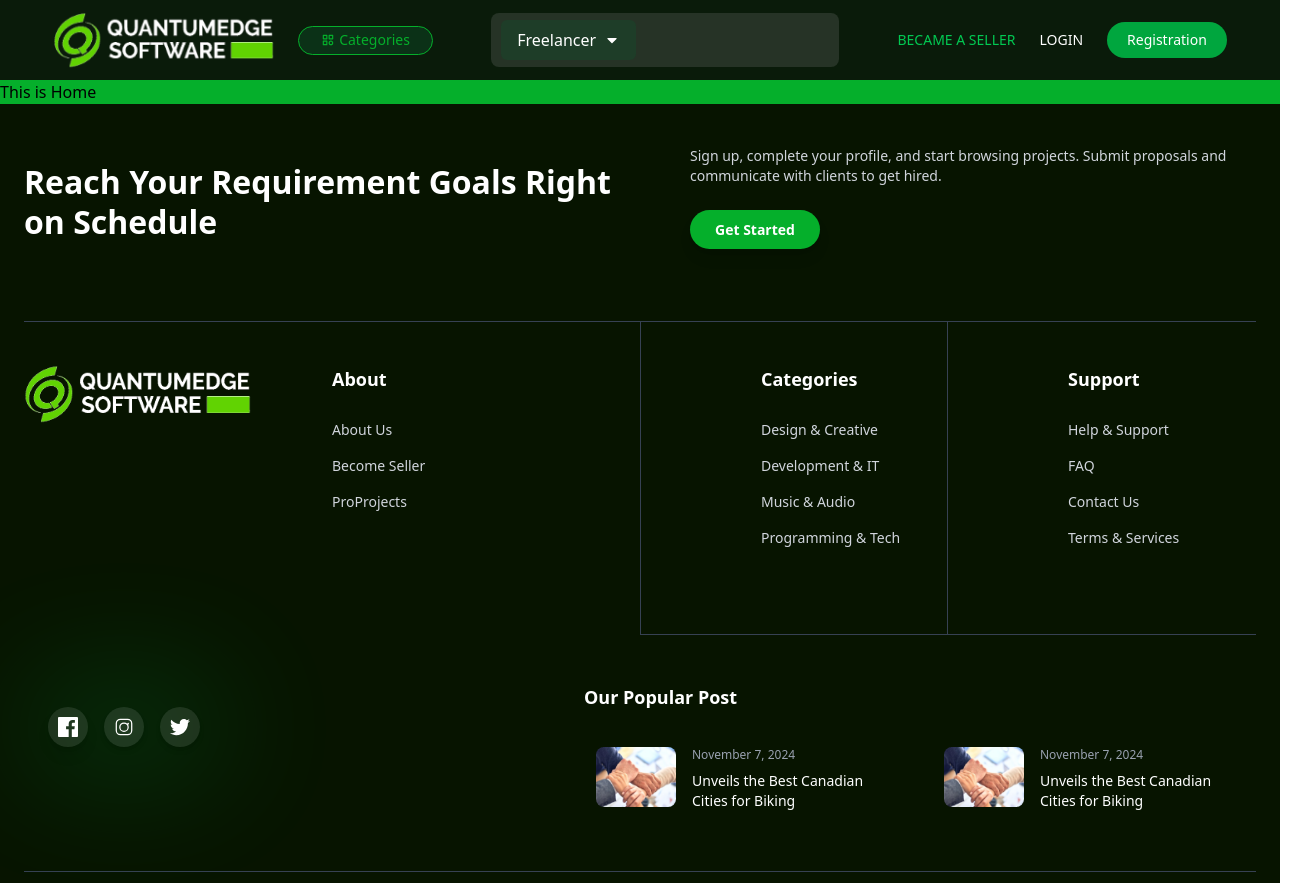
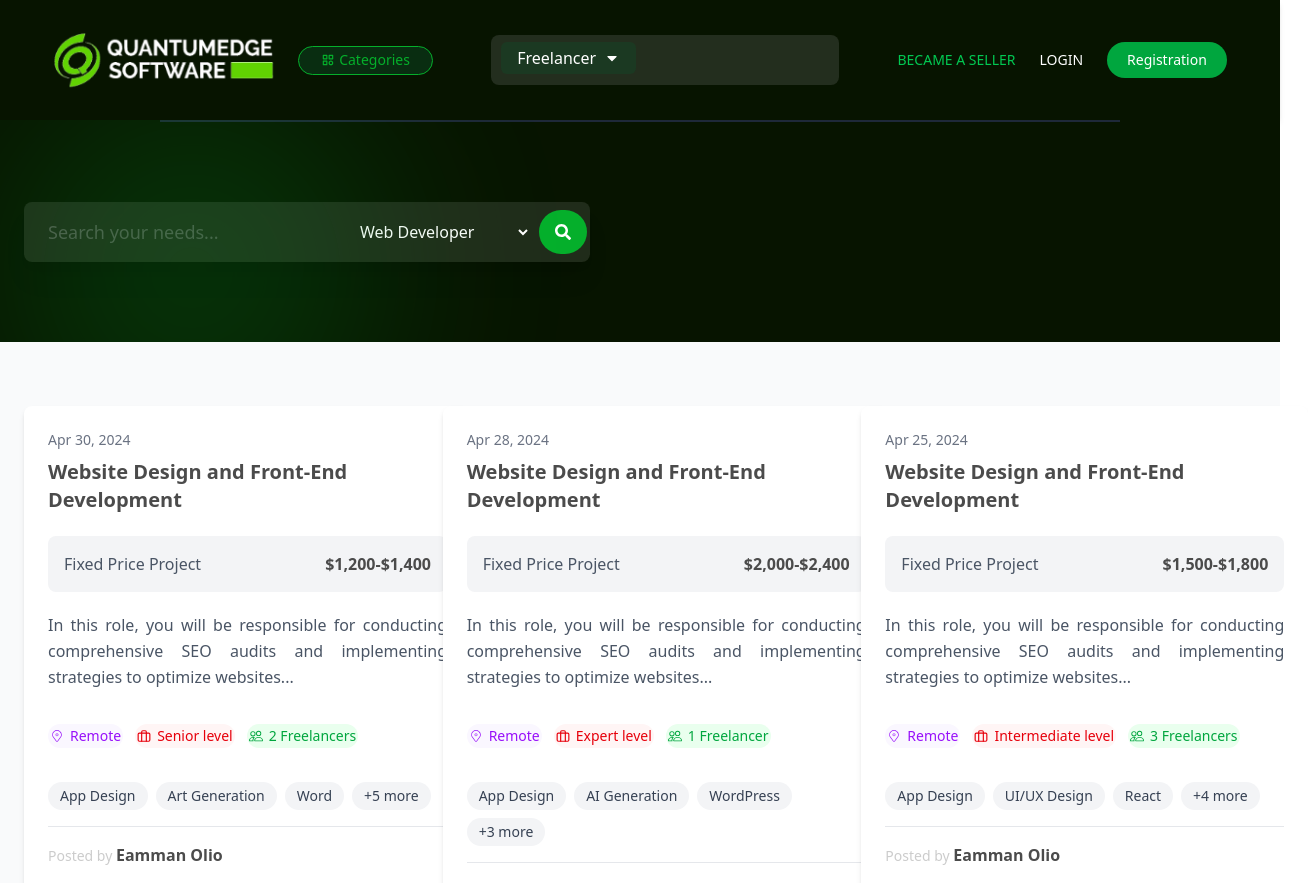
Before and after one commit to jibon49/quantum-edge, a React (Vite) app: page / in a window 1280 px wide. Shown: the top 883 px of the page, 1308 px wide, since content can reach past the window. Built offline with nearby package versions, Linux system fonts and the light colour scheme.

Commit message:
Enhance Home and Navbar components; add service cards data and improve Navbar styling

```diff
--- a/src/Pages/Home/Home.jsx
+++ b/src/Pages/Home/Home.jsx
@@ -1,8 +1,194 @@
+
+import { useState } from "react";
+import { FaSearch, FaStar, FaHeart, FaBookmark, FaBriefcase } from "react-icons/fa";
+import { CiLocationOn } from "react-icons/ci";
+import { FiBriefcase } from "react-icons/fi";
+import { BsPeople } from "react-icons/bs";
 
 const Home = () => {
+  const [searchQuery, setSearchQuery] = useState("");
+
+  // JSON data for service cards
+  const serviceCards = [
+    {
+      id: 1,
+      date: "Apr 30, 2024",
+      title: "Website Design and Front-End Development",
+      priceRange: "$1,200-$1,400",
+      description: "In this role, you will be responsible for conducting comprehensive SEO audits and implementing strategies to optimize websites...",
+      remote: true,
+      experienceLevel: "Senior level",
+      freelancerCount: 2,
+      skills: ["App Design", "Art Generation", "Word"],
+      moreSkillsCount: 5,
+      postedBy: "Eamman Olio",
+    },
+    {
+      id: 2,
+      date: "Apr 28, 2024",
+      title: "Website Design and Front-End Development",
+      priceRange: "$2,000-$2,400",
+      description: "In this role, you will be responsible for conducting comprehensive SEO audits and implementing strategies to optimize websites...",
+      remote: true,
+      experienceLevel: "Expert level",
+      freelancerCount: 1,
+      skills: ["App Design", "AI Generation", "WordPress"],
+      moreSkillsCount: 3,
+      postedBy: "Eamman Olio",
+    },
+    {
+      id: 3,
+      date: "Apr 25, 2024",
+      title: "Website Design and Front-End Development",
+      priceRange: "$1,500-$1,800",
+      description: "In this role, you will be responsible for conducting comprehensive SEO audits and implementing strategies to optimize websites...",
+      remote: true,
+      experienceLevel: "Intermediate level",
+      freelancerCount: 3,
+      skills: ["App Design", "UI/UX Design", "React"],
+      moreSkillsCount: 4,
+      postedBy: "Eamman Olio",
+    },
+    {
+      id: 4,
+      date: "Apr 22, 2024",
+      title: "Website Design and Front-End Development",
+      priceRange: "$1,800-$2,200",
+      description: "In this role, you will be responsible for conducting comprehensive SEO audits and implementing strategies to optimize websites...",
+      remote: true,
+      experienceLevel: "Senior level",
+      freelancerCount: 1,
+      skills: ["App Design", "Mobile App", "Flutter"],
+      moreSkillsCount: 6,
+      postedBy: "Eamman Olio",
+    },
+    {
+      id: 5,
+      date: "Apr 20, 2024",
+      title: "Website Design and Front-End Development",
+      priceRange: "$2,200-$2,600",
+      description: "In this role, you will be responsible for conducting comprehensive SEO audits and implementing strategies to optimize websites...",
+      remote: true,
+      experienceLevel: "Expert level",
+      freelancerCount: 2,
+      skills: ["App Design", "Backend", "Node.js"],
+      moreSkillsCount: 7,
+      postedBy: "Eamman Olio",
+    }
+  ];
+
   return (
-    <div className="bg-primary">This is Home</div>
-  )
-}
+    <div className="min-h-screen ">
+      {/* Hero Section */}
+      <section className="bg-[#071400] relative overflow-hidden">
+        <hr className="border-t border-gray-800 mx-[160px] border-1" />
+        {/* Background glow effects */}
+        <div className="absolute -top-10 left-0 w-96 h-96 bg-primary rounded-full blur-[100px] opacity-20 z-100"></div>
 
-export default Home
+        <div className="container mx-auto px-6 py-20 relative  flex items-start">
+          <div className="text-center text-white">
+            {/* Search Bar */}
+            <div className="lg:w-[566px] mx-auto relative bg-[#202C1A] rounded-lg">
+              <div className="flex rounded-lg shadow-xl overflow-hidden">
+                <input
+                  type="text"
+                  placeholder="Search your needs..."
+                  className="flex-1 px-6 py-4 text-[#888888] text-lg outline-none"
+                  value={searchQuery}
+                  onChange={(e) => setSearchQuery(e.target.value)}
+                />
+                <select className="px-6 py-4 text-white outline-none">
+                  <option className="text-black">Web Developer</option>
+                  <option className="text-black">Mobile App</option>
+                  <option className="text-black">UI/UX Design</option>
+                  <option className="text-black">Digital Marketing</option>
+                </select>
+                <button className="bg-primary rounded-full hover:bg-green-600 px-4 py-1 text-white font-semibold transition m-2">
+                  <FaSearch />
+                </button>
+              </div>
+            </div>
+          </div>
+        </div>
+      </section>
+
+      {/* Search Results Section */}
+      <section className="py-16 bg-gray-50">
+        <div className="container mx-auto px-6">
+
+          {/* Service Cards Grid */}
+          <div className="grid grid-cols-1 md:grid-cols-2 lg:grid-cols-3 gap-6">
+            {serviceCards.map((card) => (
+              <div key={card.id} className="bg-white h-[592px] w-[447px] rounded-lg shadow-md p-6 hover:shadow-lg transition">
+                <div className="text-sm text-gray-500 mb-2">{card.date}</div>
+
+                <h3 className="text-xl font-semibold text-[#4B4B4B] mb-[22px]">
+                  {card.title}
+                </h3>
+
+                <div className="bg-gray-100 rounded-lg p-4 mb-5 flex justify-between items-center">
+                  <span className="text-gray-600">Fixed Price Project</span>
+                  <span className="font-semibold text-[#4B4B4B]">{card.priceRange}</span>
+                </div>
+
+                <p className="text-gray-600 mb-[34px] text-justify leading-relaxed">
+                  {card.description}
+                </p>
+
+                <div className="flex flex-wrap gap-3 mb-[34px]">
+                  {card.remote && (
+                    <span className="flex items-center gap-1 text-sm text-purple-600 bg-[#FAF7FF] rounded-full p-0.5">
+                      <span className="w-4 h-4 text-center items-center flex">
+                      <CiLocationOn />
+                      </span>
+                      Remote
+                    </span>
+                  )}
+                  <span className="flex items-center gap-1 text-sm text-red-600 bg-[#FFF5F5] rounded-full p-0.5">
+                    <span className="w-4 h-4 text-center items-center flex">
+                      <FiBriefcase />
+                      </span>
+                    {card.experienceLevel}
+                  </span>
+                  <span className="flex items-center gap-1 text-sm text-green-600 bg-[#E9FFEE] rounded-full p-0.5">
+                    <span className="w-4 h-4 text-center items-center flex">
+                      <BsPeople />
+                      </span>
+                    {card.freelancerCount} Freelancer{card.freelancerCount > 1 ? 's' : ''}
+                  </span>
+                </div>
+
+                <div className="flex flex-wrap gap-2 mb-4">
+                  {card.skills.map((skill, index) => (
+                    <span key={index} className="px-3 py-1 bg-gray-100 text-gray-700 text-sm rounded-full">
+                      {skill}
+                    </span>
+                  ))}
+                  {card.moreSkillsCount > 0 && (
+                    <span className="px-3 py-1 bg-gray-100 text-gray-700 text-sm rounded-full">
+                      +{card.moreSkillsCount} more
+                    </span>
+                  )}
+                </div>
+
+                <hr  className="text-gray-200 mb-4"/>
+
+                <div className="flex flex-col items-start gap-5 justify-between">
+                  <div>
+                    <span className="text-sm text-[#CCCCCC]">Posted by </span>
+                    <span className="font-semibold text-[#4B4B4B]">{card.postedBy}</span>
+                  </div>
+                  <button className="w-[120px] bg-[#1E1E1E] text-white rounded-full px-6 py-2 text-sm font-medium transition hover:bg-primary">
+                    Apply Now
+                  </button>
+                </div>
+              </div>
+            ))}
+          </div>
+        </div>
+      </section>
+    </div>
+  );
+};
+
+export default Home;
--- a/src/Pages/Shared/Navbar/Navbar.jsx
+++ b/src/Pages/Shared/Navbar/Navbar.jsx
@@ -17,7 +17,7 @@ const Navbar = () => {
     };
 
     return (
-        <nav className="w-full bg-[#0a1b0a] text-white shadow-md px-4 sm:px-6 py-3">
+        <nav className="w-full bg-[#071400] text-white shadow-md px-4 sm:px-6 py-8">
             <div className="flex items-center justify-between lg:justify-around">
                 {/*  Logo + Categories */}
                 <div className="flex items-center space-x-3 lg:space-x-6">
@@ -33,11 +33,11 @@ const Navbar = () => {
                 </div>
 
                 {/* Center: Dropdown - Hidden on mobile */}
-                <div className="hidden lg:block bg-[#88888838] rounded-lg">
+                <div className="hidden h-[50px] lg:block bg-[#88888838] rounded-lg">
                     <div className="relative py-[7px] pl-[10px] pr-[203px]">
                     <button
                         onClick={() => setOpen(!open)}
-                        className="bg-green-900/30 px-4 py-2 rounded-md flex items-center space-x-2 hover:bg-green-900/50 transition"
+                        className="bg-green-900/30 px-4 py-1 rounded-md flex items-center space-x-2 hover:bg-green-900/50 transition"
                     >
                         <span>Freelancer</span>
                         <FaCaretDown size={16}/>
```
